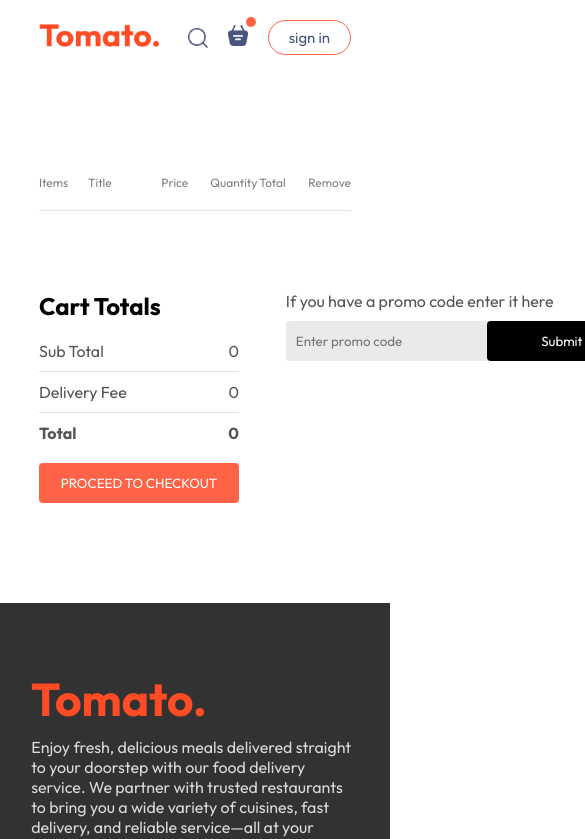
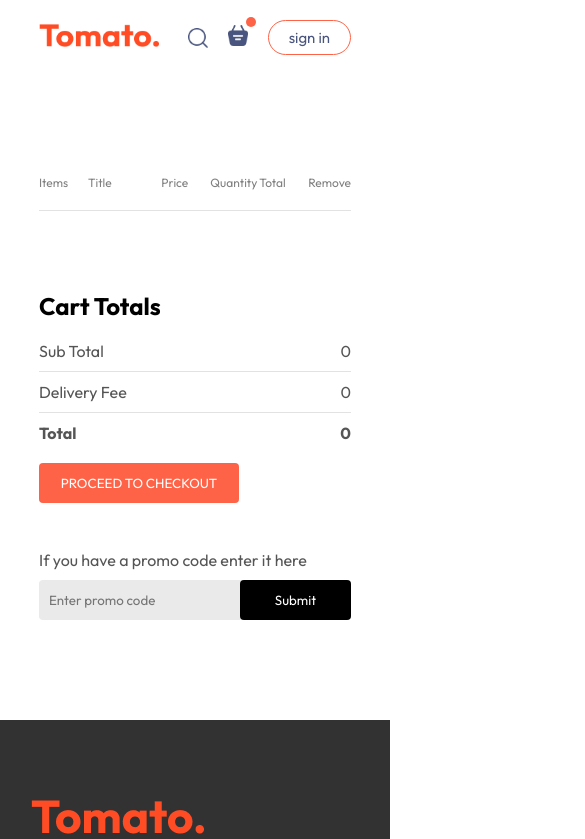
Before and after one commit to Shakithyanshaw/tomato-food-delivery, a React (Vite) app in the folder frontend/: page /cart in a window 390 px wide. Shown: the top 839 px of the page, 585 px wide, since content can reach past the window. Built offline with nearby package versions, Linux system fonts and the light colour scheme.

Commit message:
Add responsive styles for cart layout on smaller screens

```diff
--- a/frontend/src/pages/Cart/Cart.css
+++ b/frontend/src/pages/Cart/Cart.css
@@ -94,3 +94,12 @@
   color: white;
   border-radius: 4px;
 }
+
+@media (max-width: 750px) {
+  .cart-bottom {
+    flex-direction: column;
+  }
+  .cart-promocode {
+    justify-content: start;
+  }
+}
```
